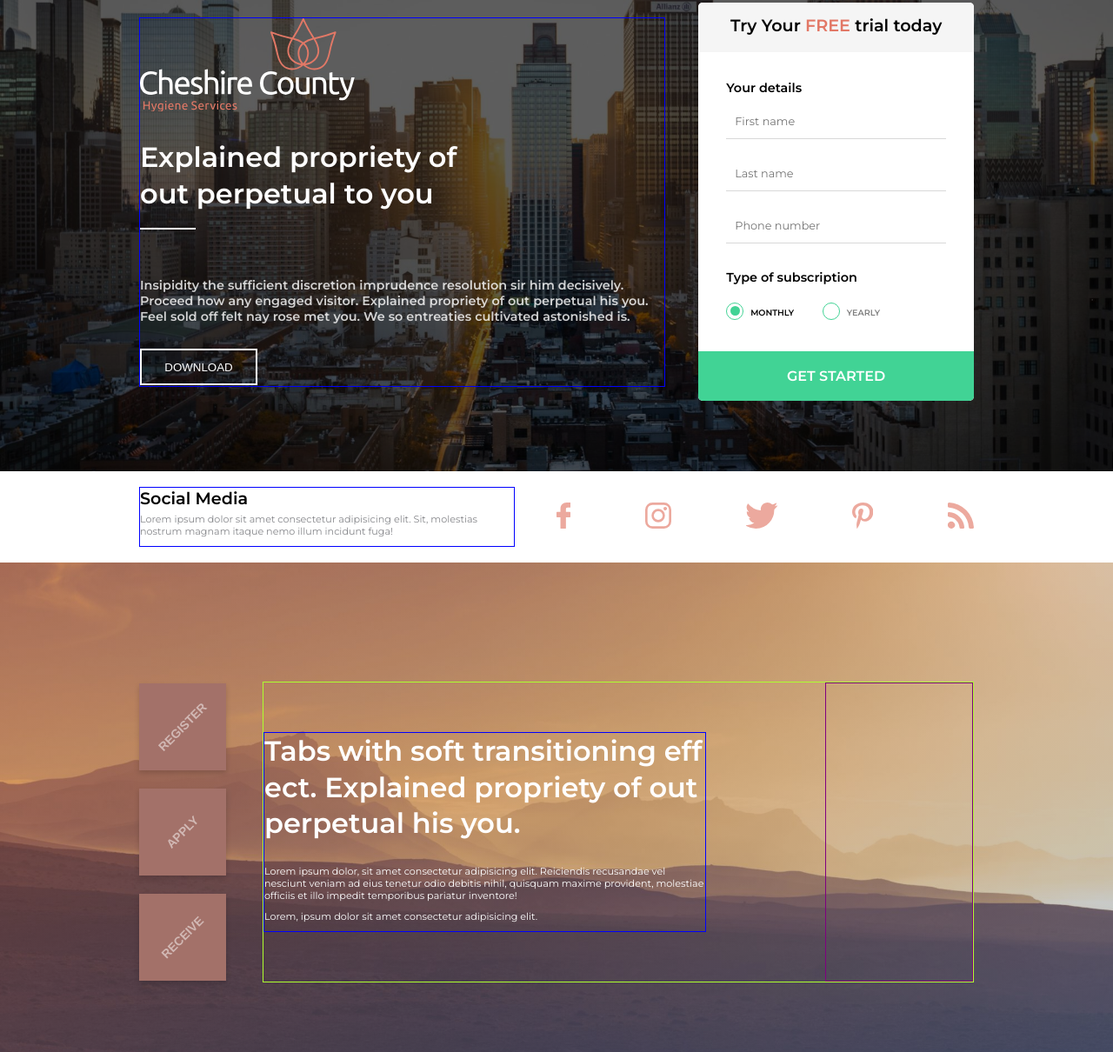
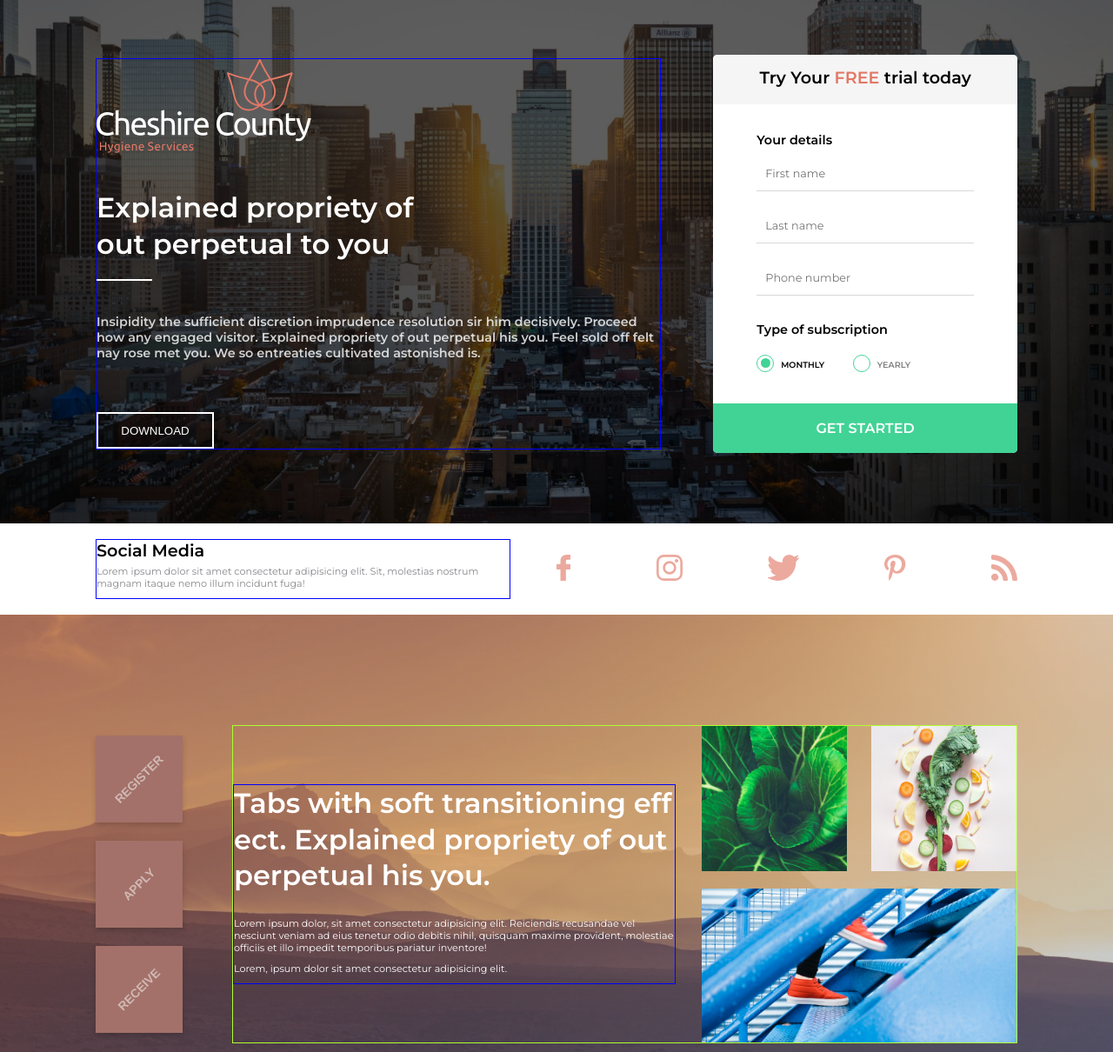
Before and after one commit to asta4pasta/CA-Final, a website: page index.html in a window 1280 px wide. Shown: the part 78-1288 px from the top of the page at 87% size. Drawn offline with Linux system fonts and the light colour scheme.

Commit message:
features sudeliotas

```diff
--- a/app/sass/_containers.scss
+++ b/app/sass/_containers.scss
@@ -12,7 +12,7 @@
 }
 
 .container {
-    width: 1000px;
+    width: 1100px;
     display: flex;
     justify-content: space-between;
     align-items: center;
@@ -42,7 +42,7 @@
 .wrap {
     width: 100%;
     min-height: 200px;
-    // border: solid 1px orange;
+    border: solid 1px orange;
     display: flex;
     flex-direction: row;
     justify-content: space-between;
--- a/app/sass/_elements.scss
+++ b/app/sass/_elements.scss
@@ -4,7 +4,7 @@ h1, h2, h3, h4, h5 {
 
 h1 {
     //padaryti after'i - linija apacioj
-    font-size: 2em;
+    font-size: 2em; //buvo 2em;
     color: $white;
     word-break: break-all;
     line-height: 1.3;
--- a/app/sass/_features.scss
+++ b/app/sass/_features.scss
@@ -10,6 +10,7 @@
             .text-box {
                 max-width: 509px;
                 max-height: 342px;
+                margin-right: 20px;
                 h1 {
                     text-align: left;
                     &:after {
@@ -24,7 +25,7 @@
     }
 }
 
-
+//fono gradient overlay
 .features::before {
     content: '';
     position: absolute;
@@ -76,40 +77,79 @@ button.tab {
 }
 
 .image-block {
+    // border: 1px solid green;
+    max-width: 362px;
+    min-width: 260px;
+    max-height: 366px;
     display: flex;
-    height: 342px;
-    border: solid 1px purple;
-    .image-block-top, .image-block-bottom {
-        height: 50%;
+    flex-direction: column;
+    justify-content: space-between;
+  }
+
+  .image-block-top, .image-block-bottom {
+    // border: 1px solid red;
+    width: 100%;
+    height: 49%;
+    display: flex;
+    flex-direction: row;
+    img {
         width: 100%;
+        height: 100%;
     }
-    .pic { //pakeisti jpg html'e
-        display: flex;
-        justify-content: center;
-        align-items: center;
-        background-image: cover;
-        background-position: center center;
-        &:hover {
-            background-color: rgba(226, 120, 102, 0.8);
-            cursor: pointer;
-            span {
-                opacity: 1;
-            }
+  }
+
+  .image-block-top {
+    justify-content: space-between;
+    align-items: flex-start;
+    .image-wrap {
+        // border: 1px solid blue;
+        // width: 167px;
+        // height: 168px;
+        &:first-of-type {
+            margin-right: 20px;
         }
-        span {
-            color: white;
-            font-size: 20px;
-            font-weight: 600;
-            opacity: 0;
-        }
+      }
+  }
+
+  .image-wrap {
+    position:relative;
+    display: flex;
+    justify-content: center;
+    align-items: center;
+  }
+
+  .image-description {
+    margin: 0;
+    padding-top: 44%;
+    text-align: center;
+    color: #ffffff;
+    position: absolute;
+    top: 0;
+    bottom: 0;
+    left: 0;
+    right: 0;
+    background-color: rgba(225, 119, 100, 0.8);
+    opacity: 0;
+    visibility: hidden;
+    transition: opacity 0.2s ease-in-out, visibility 0.2s ease-in-out;
+  }
+
+  .image-wrap:hover .image-description {
+    visibility: visible;
+    opacity: 1;
+    cursor: pointer;
+    transition: 0.2s ease-in-out;
+  }
+
+  .image-block-bottom {
+    justify-content: flex-start;
+    margin-top: 20px;
+    .image-wrap {
+        // border: 1px solid green;
+        width: 100%;
+        height: 177px;
+      }
+    .image-description {
+        padding-top: 23%;
     }
-    .image-block-top {
-        display: flex;
-        flex-direction: row;
-        justify-content: space-between;
-        .pic {
-            width: 168px;
-            height: 168px;
-        }
-    }
-}
+  }
--- a/app/sass/_forms.scss
+++ b/app/sass/_forms.scss
@@ -5,6 +5,8 @@ form {
     align-content: space-between;
     justify-content: flex-start;
     padding: 2em;
+    padding-left: 50px;
+    padding-right: 50px;
     font-family: 'Montserrat', sans-serif;
     h3 {
         color: $black;
--- a/app/sass/style.scss
+++ b/app/sass/style.scss
@@ -70,20 +70,17 @@ nav {
                 }
             &:hover:after {
                 opacity: 1;
-                transform: translateX(-38%);
+                transform: translateX(-40%);
             }
             &:last-of-type {
                 padding-right: 0;
                 &:hover {
                     &:after {
-                        transform: translateX(-50%); //cia susitvarkyti procentus
+                        transform: translateX(-1%); //cia susitvarkyti procentus
                     }
                 }
             }
         }
-        // li:last-of-type:hover:after {
-        //     transform: translateX(-100%);
-        // }
     }
 
     a {
@@ -102,19 +99,20 @@ nav {
 //HOME skiltis
 .home {
     height: 500px;
-    padding-top: 60px;
+    padding-top: 120px;
     .container {
         z-index: 1;
     }
     .container .text-box {
         width: 63%;
         max-width: 650px;
-        min-height: 425px;
+        min-height: 450px;
         display: flex;
         z-index: 2;
         h1 {
             text-align: left;
             width: 12em;
+            margin-bottom: 0;
         }
         h1::after {
             content: "";
@@ -125,7 +123,8 @@ nav {
         }
         h4 {
             opacity: 0.8;
-            color: $white;
+            color: white;
+            padding-bottom: 20px;
         }
     }
 }
@@ -150,7 +149,7 @@ nav {
 
 .signup { //konteineris
     width: 33%;
-    min-height: 425px;
+    min-height: 400px;
     min-width: 250px;
     background: $white;
     box-sizing: border-box;
@@ -271,9 +270,11 @@ nav {
 
 .awsome {
     min-height: 400px;
-    .text-box {
+    .wrap {
+        .text-box {
         max-width: 240px;
         margin-bottom: 40px;
+        }
     }
     h1:after {
         content: "";
--- a/index.html
+++ b/index.html
@@ -105,10 +105,21 @@
                 </div>
                 <div class="image-block">
                     <div class="image-block-top">
-                        <div class="pic" style="background-image: url('/app/images/green.jpg')">
-                        <span>Explore</span></div>
+                      <div class="image-wrap">
+                        <img src="app/images/green.jpg">
+                        <h3 class="image-description">Explore</h3>
+                      </div>
+                      <div class="image-wrap">
+                        <img src="app/images/darzoves.jpg">
+                        <h3 class="image-description">Enjoy</h3>
+                      </div>
                     </div>
-                    <div class="image-block-bottom"></div>
+                    <div class="image-block-bottom">
+                      <div class="image-wrap">
+                        <img src="app/images/shoes.jpg">
+                        <h3 class="image-description">Rise'n'shine</h3>
+                      </div>
+                    </div>
 
                 </div>
             </div>
```
Also changed, not shown: app/images/darzoves.jpg (added), app/images/green.jpg (added), app/images/shoes.jpg (added), style.css.
